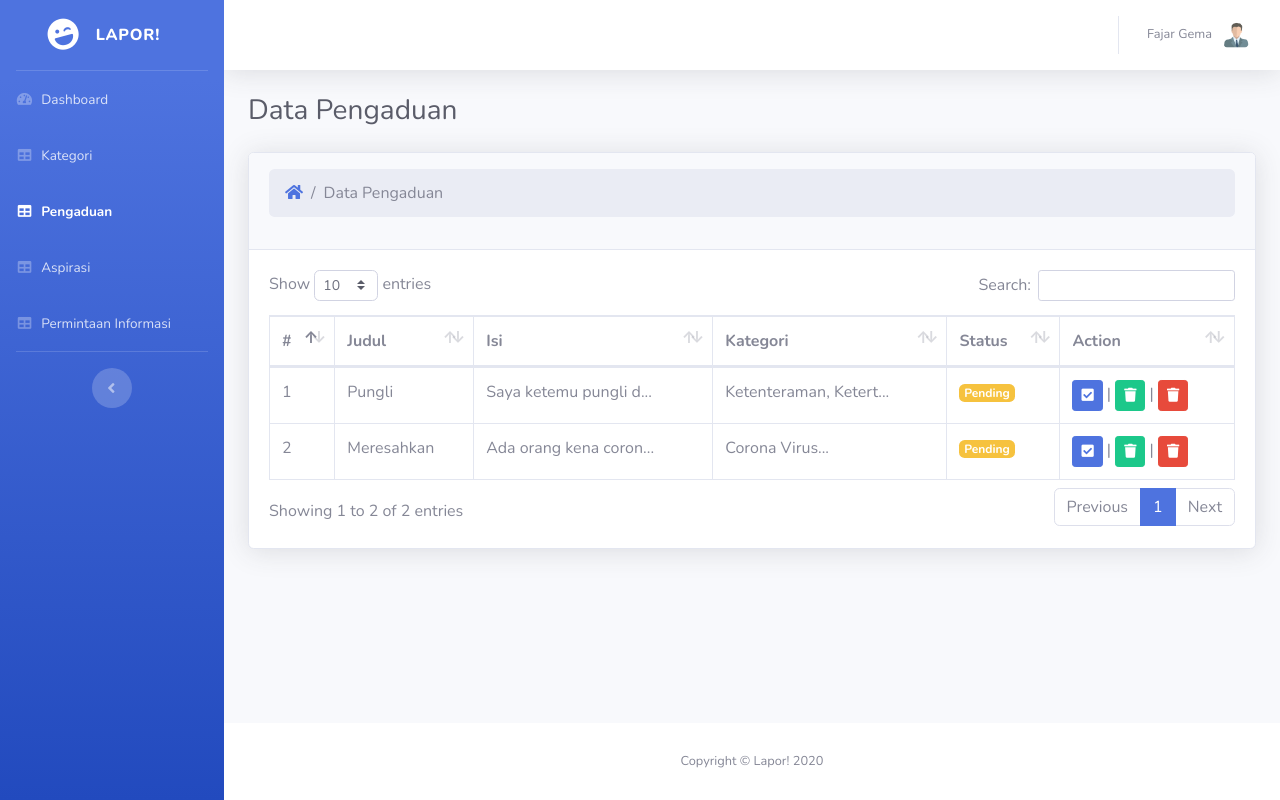
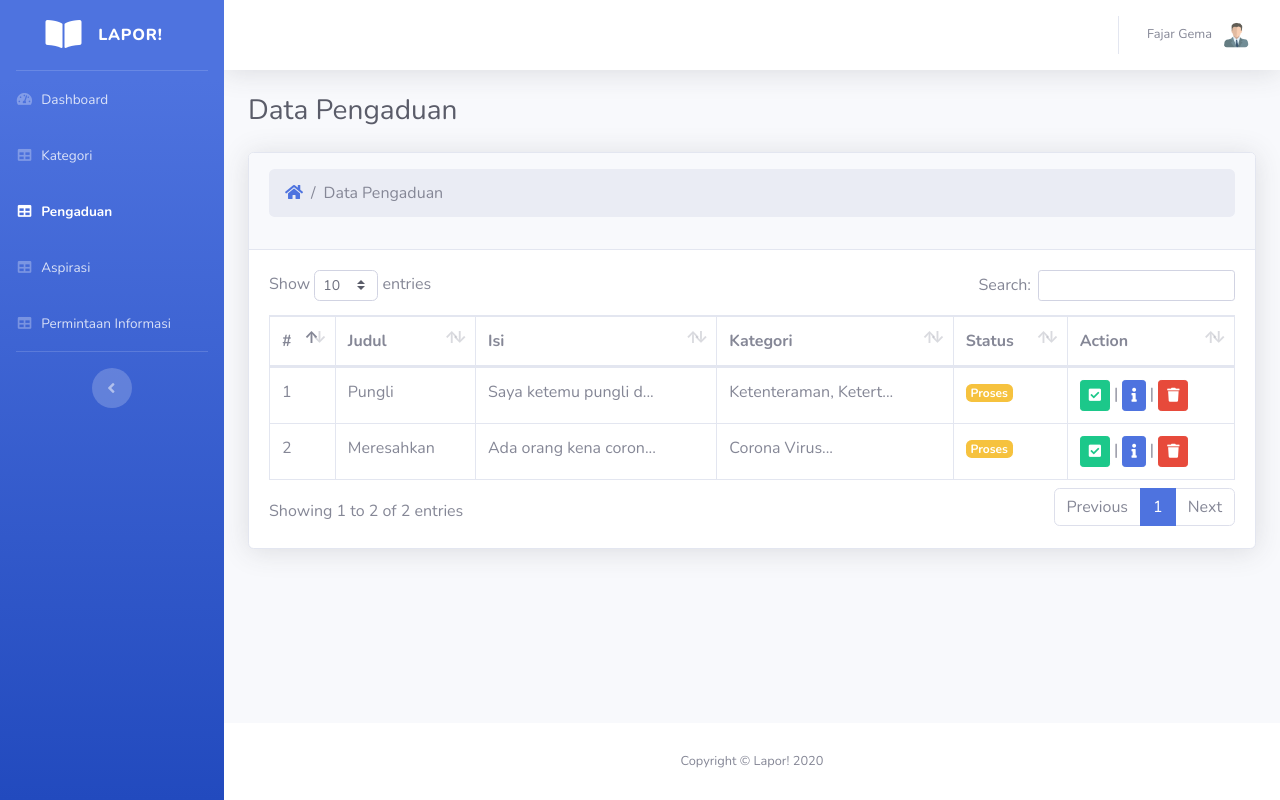
Before and after one commit to fajargema/uas, a PHP site: page /admin/pengaduan/index.php in a window 1280 px wide. Run offline with PHP 8.4, Linux system fonts and the light colour scheme; a user stored in the database is signed in; data comes from the database, SQL or seed files in the repository.

Commit message:
fix minor

```diff
--- a/admin/aspirasi/detail.php
+++ b/admin/aspirasi/detail.php
@@ -46,8 +46,8 @@
 
             <!-- Sidebar - Brand -->
             <a class="sidebar-brand d-flex align-items-center justify-content-center" href="index.html">
-                <div class="sidebar-brand-icon rotate-n-15">
-                    <i class="fas fa-laugh-wink"></i>
+                <div class="sidebar-brand-icon">
+                    <i class="fas fa-book-open"></i>
                 </div>
                 <div class="sidebar-brand-text mx-3">Lapor!</div>
             </a>
--- a/admin/informasi/detail.php
+++ b/admin/informasi/detail.php
@@ -46,8 +46,8 @@
 
             <!-- Sidebar - Brand -->
             <a class="sidebar-brand d-flex align-items-center justify-content-center" href="index.html">
-                <div class="sidebar-brand-icon rotate-n-15">
-                    <i class="fas fa-laugh-wink"></i>
+                <div class="sidebar-brand-icon">
+                    <i class="fas fa-book-open"></i>
                 </div>
                 <div class="sidebar-brand-text mx-3">Lapor!</div>
             </a>
--- a/admin/kategori/edit.php
+++ b/admin/kategori/edit.php
@@ -46,8 +46,8 @@
 
             <!-- Sidebar - Brand -->
             <a class="sidebar-brand d-flex align-items-center justify-content-center" href="index.html">
-                <div class="sidebar-brand-icon rotate-n-15">
-                    <i class="fas fa-laugh-wink"></i>
+                <div class="sidebar-brand-icon">
+                    <i class="fas fa-book-open"></i>
                 </div>
                 <div class="sidebar-brand-text mx-3">Lapor!</div>
             </a>
--- a/admin/kategori/index.php
+++ b/admin/kategori/index.php
@@ -46,8 +46,8 @@
 
             <!-- Sidebar - Brand -->
             <a class="sidebar-brand d-flex align-items-center justify-content-center" href="index.html">
-                <div class="sidebar-brand-icon rotate-n-15">
-                    <i class="fas fa-laugh-wink"></i>
+                <div class="sidebar-brand-icon">
+                    <i class="fas fa-book-open"></i>
                 </div>
                 <div class="sidebar-brand-text mx-3">Lapor!</div>
             </a>
--- a/admin/kategori/tambah.php
+++ b/admin/kategori/tambah.php
@@ -46,8 +46,8 @@
 
             <!-- Sidebar - Brand -->
             <a class="sidebar-brand d-flex align-items-center justify-content-center" href="index.html">
-                <div class="sidebar-brand-icon rotate-n-15">
-                    <i class="fas fa-laugh-wink"></i>
+                <div class="sidebar-brand-icon">
+                    <i class="fas fa-book-open"></i>
                 </div>
                 <div class="sidebar-brand-text mx-3">Lapor!</div>
             </a>
--- a/admin/pengaduan/detail.php
+++ b/admin/pengaduan/detail.php
@@ -46,8 +46,8 @@
 
             <!-- Sidebar - Brand -->
             <a class="sidebar-brand d-flex align-items-center justify-content-center" href="index.html">
-                <div class="sidebar-brand-icon rotate-n-15">
-                    <i class="fas fa-laugh-wink"></i>
+                <div class="sidebar-brand-icon">
+                    <i class="fas fa-book-open"></i>
                 </div>
                 <div class="sidebar-brand-text mx-3">Lapor!</div>
             </a>
--- a/admin/pengaduan/index.php
+++ b/admin/pengaduan/index.php
@@ -46,8 +46,8 @@
 
             <!-- Sidebar - Brand -->
             <a class="sidebar-brand d-flex align-items-center justify-content-center" href="index.html">
-                <div class="sidebar-brand-icon rotate-n-15">
-                    <i class="fas fa-laugh-wink"></i>
+                <div class="sidebar-brand-icon">
+                    <i class="fas fa-book-open"></i>
                 </div>
                 <div class="sidebar-brand-text mx-3">Lapor!</div>
             </a>
@@ -201,9 +201,9 @@
                                             <td>
                                                 <?php
                                                     if($r['stat'] == 0){
-                                                        echo '<span class="badge badge-warning">Pending</span>';
+                                                        echo '<span class="badge badge-warning">Proses</span>';
                                                     } else if ($r['stat'] == 1) {
-                                                        echo '<span class="badge badge-primary">Proses</span>';
+                                                        echo '<span class="badge badge-success">Selesai</span>';
                                                     } else {
                                                         echo 'Tidak di ketahui';
                                                     }
@@ -215,12 +215,12 @@
                                                     <input type="hidden" name="stat" value="<?php echo $r['stat']; ?>">
                                                     <?php
                                                     if($r['stat'] == 0){
-                                                        echo '<button type="submit" class="btn btn-sm btn-primary" name="submit"> <i class="fas fa-check-square"></i> </button> |';
+                                                        echo '<button type="submit" class="btn btn-sm btn-success" name="submit"> <i class="fas fa-check-square"></i> </button> |';
                                                     } else {
                                                         echo ' ';
                                                     }
                                                     ?>
-                                                    <a class="btn btn-success btn-sm" href="detail.php?id_pengaduan=<?php echo $r['id_pengaduan']; ?>"> <i class="fas fa-trash"></i></a>
+                                                    <a class="btn btn-primary btn-sm" href="detail.php?id_pengaduan=<?php echo $r['id_pengaduan']; ?>"> <i class="fas fa-info"></i></a>
                                                      |
                                                     <a class="btn btn-danger btn-sm" href="hapus.php?id_pengaduan=<?php echo $r['id_pengaduan']; ?>"> <i class="fas fa-trash"></i></a>
                                                 </form>
```
Also changed, not shown: admin/aspirasi/index.php (+6 -6 lines), admin/index.php (+6 -6 lines), admin/informasi/index.php (+6 -6 lines).
